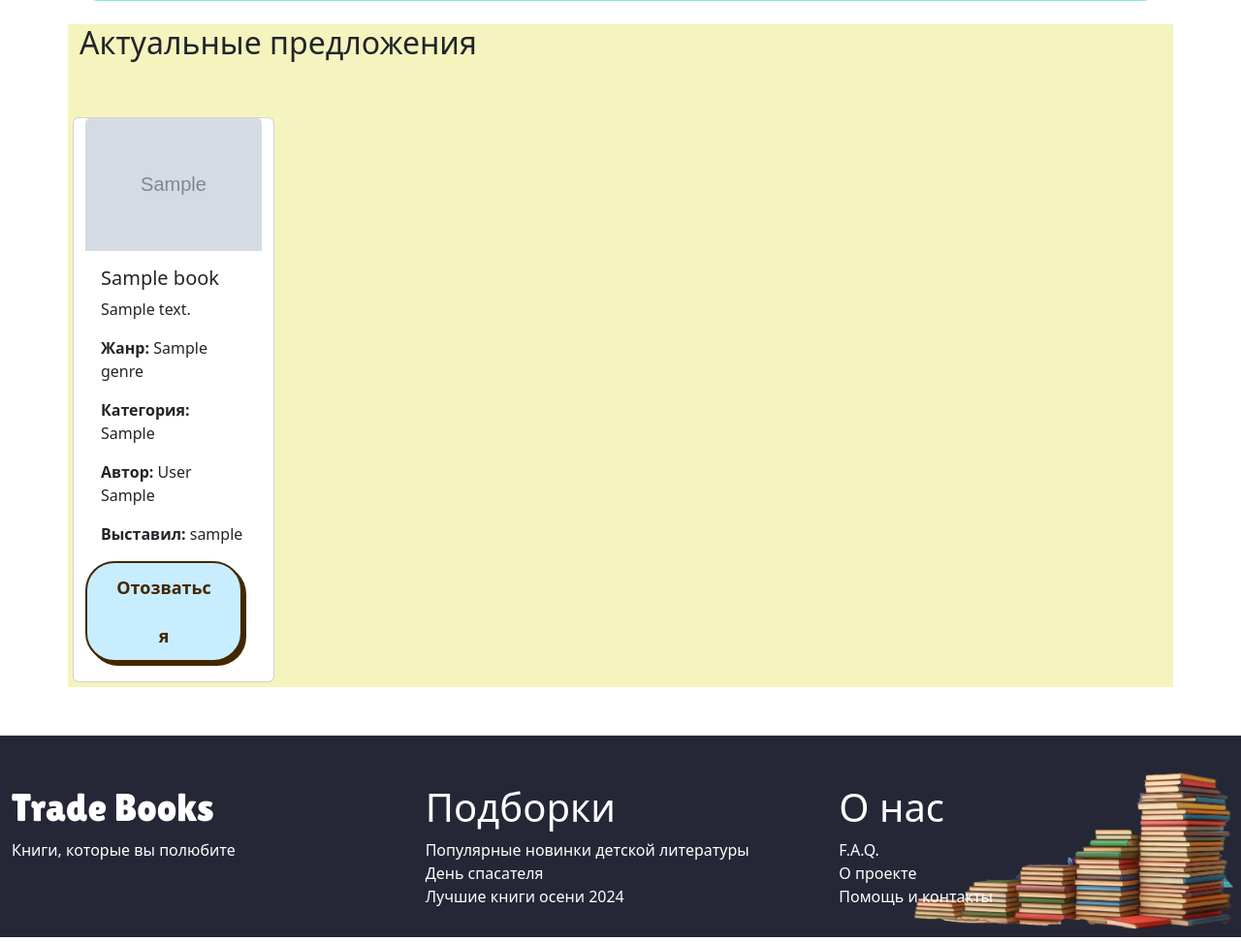
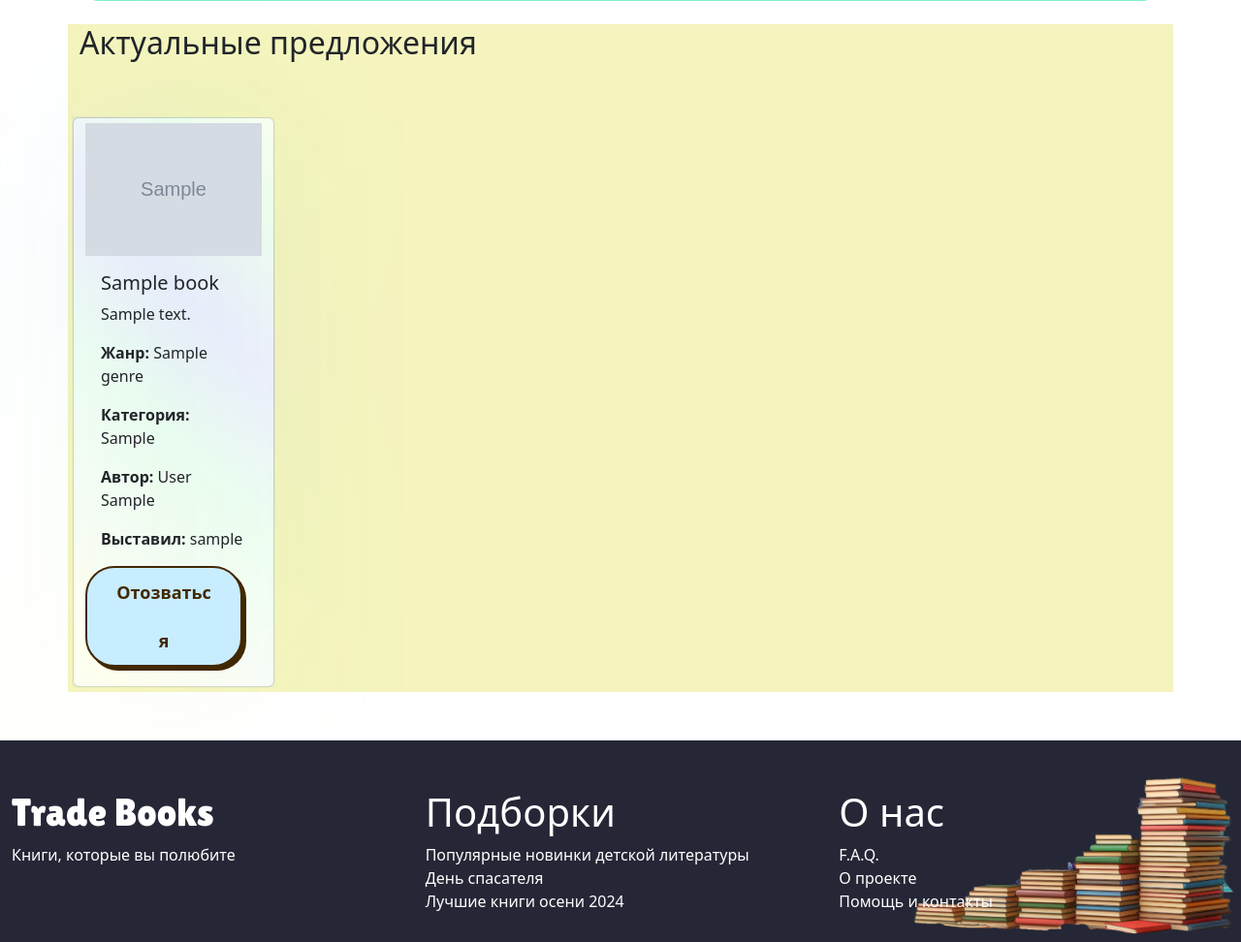
Before and after one commit to RainDarkNess/project_IVT_25_u, a Django app: page / in a window 1280 px wide. Shown: the part 1645-2617 px from the top of the page at 97% size. Run offline with Django 5.2, Linux system fonts and the light colour scheme; tables that the repository leaves empty hold one stand-in row (values such as "Sample post"); grey boxes marked "Sample" are stand-in pictures; some libraries are stand-ins or nearby versions.

Commit message:
<dev-frontend> fixes and updates

```diff
--- a/books/main/templates/main/base.html
+++ b/books/main/templates/main/base.html
@@ -13,6 +13,7 @@
     <link type="text/css" rel="stylesheet" href="{% static 'css/userPage.css' %}">
     <link type="text/css" rel="stylesheet" href="{% static 'css/beutyCss.css' %}">
     <link type="text/css" rel="stylesheet" href="{% static 'css/trade.css' %}">
+    <link rel="shortcut icon" type="image/png" href="{% static 'img/logo.png' %}"/>
 <!--    <link rel="stylesheet" href="https://maxcdn.bootstrapcdn.com/bootstrap/3.4.1/css/bootstrap.min.css">-->
 <!--    <script src="https://maxcdn.bootstrapcdn.com/bootstrap/3.4.1/js/bootstrap.min.js"></script>-->
 
--- a/books/main/templates/main/index.html
+++ b/books/main/templates/main/index.html
@@ -89,7 +89,7 @@
         {% if requests %}
         <div class="container mt-4">
             <h2>Актуальные предложения</h2>
-            <div class="row row-cols-1 row-cols-md-2 row-cols-lg-3 g-4" style="padding-top: 50px;" id="cardsContainer">
+            <div class="row row-cols-1 row-cols-md-2 row-cols-lg-3 g-4 " style="padding-top: 50px;" id="cardsContainer">
                 {% for request in requests %}
                 <div class="card card-properties">
                     <img src="/media/{{ request.booktorequest.idcover.img }}" class="card-img-top" alt="...">
--- a/books/static/css/beutyCss.css
+++ b/books/static/css/beutyCss.css
@@ -12,12 +12,6 @@
     100% {
         opacity: 1;
     }
-}
-
-
-.card-img-top:hover{
-    transform: translateY(-20px);
-    transition: transform 0.2s ease-in-out;
 }
 
 .card-img-top{
--- a/books/static/css/index.css
+++ b/books/static/css/index.css
@@ -234,9 +234,77 @@
     height: fit-content;
 }
 
+:root {
+	--gradient-shadow-index: linear-gradient(
+		45deg,
+		rgba(0, 251, 71,    0.05),
+		rgba(0, 0, 255, 	0.05),
+		rgba(0, 255, 0, 	0.05),
+		rgba(255, 255, 0, 	0.05),
+		rgba(144, 218, 133, 0.05),
+		rgba(0, 251, 59,    0.05),
+		rgba(0, 0, 255, 	0.05),
+		rgba(0, 255, 0, 	0.05),
+		rgba(255, 255, 0, 	0.05),
+		rgba(0, 255, 225,   0.05)
+	);
+}
+.card-properties {
+    position: relative;
+}
+
+.card-properties:before,
+.card-properties:after {
+    content: "";
+    position: absolute;
+    top: -2px;
+    left: -2px;
+    background: var(--gradient-shadow-index);
+    background-size: 400%;
+    width: calc(100% + 4px);
+    height: calc(100% + 4px);
+    z-index: -1;
+    animation: animate 10s linear infinite;
+	transition: transform 0.1s ease-in-out, box-shadow 0.1s ease-in-out;
+}
+
+.card-properties:after {
+    filter: blur(80px);
+}
+
+.card-properties:hover:before,
+.card-properties:hover:after {
+    background: transparent;
+}
+
+@keyframes animate {
+	0% {
+		background-position: 0 0;
+	}
+	50% {
+		background-position: 100% 0;
+	}
+	100% {
+		background-position: 0 0;
+	}
+}
+.card-properties{
+	z-index: 666;
+	transition: transform 0.2s ease-in-out, box-shadow 0.1s ease-in-out;
+}
+.card-properties:hover{
+	box-shadow: 0 0 200px rgba(65, 255, 204, 0.38);
+}
+
+
+
 .card-properties {
     width: 13rem !important;
     margin: 5px
+}
+
+.card-properties img {
+    padding-top: 5px;
 }
 
 @media screen and (max-width: 768px) {
```
